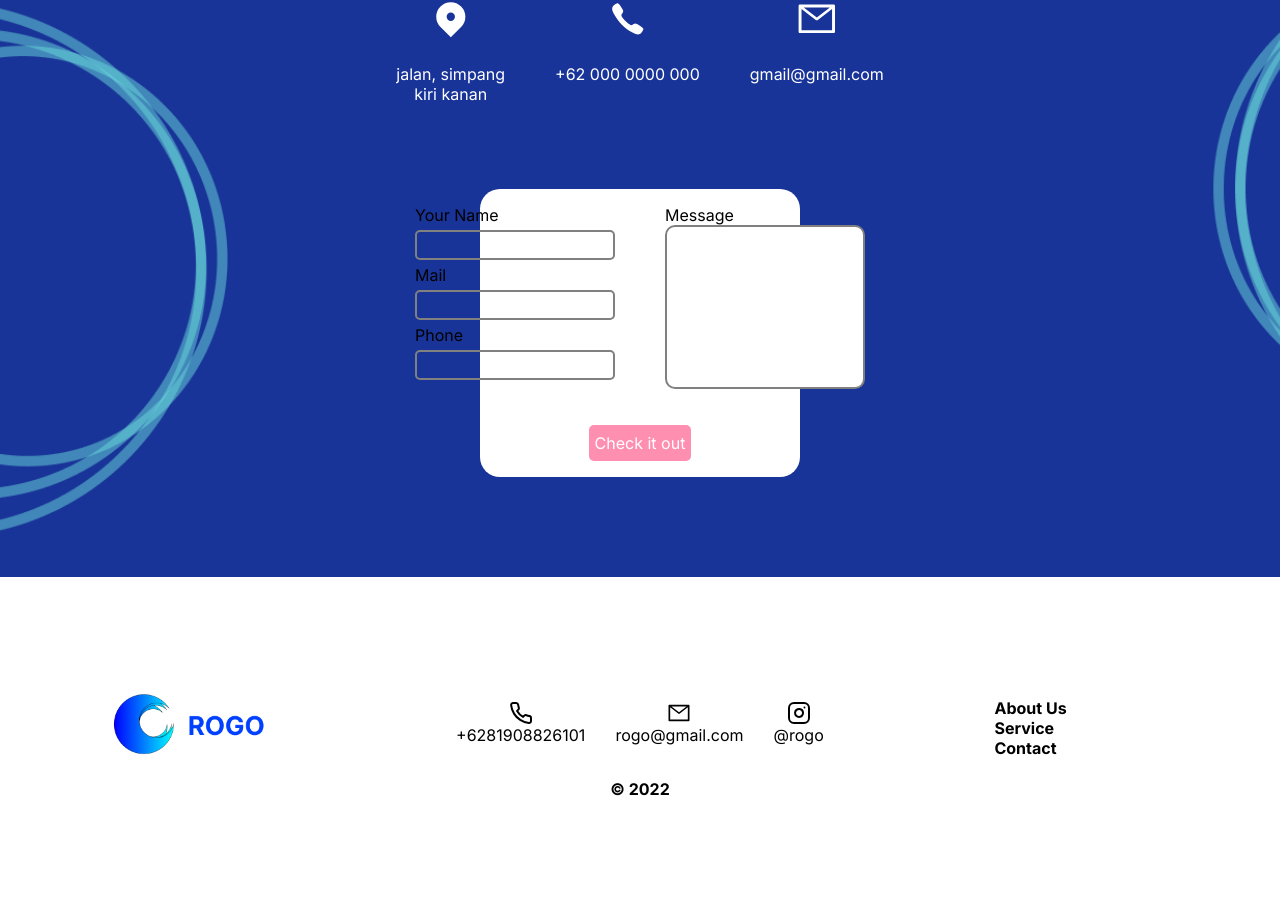
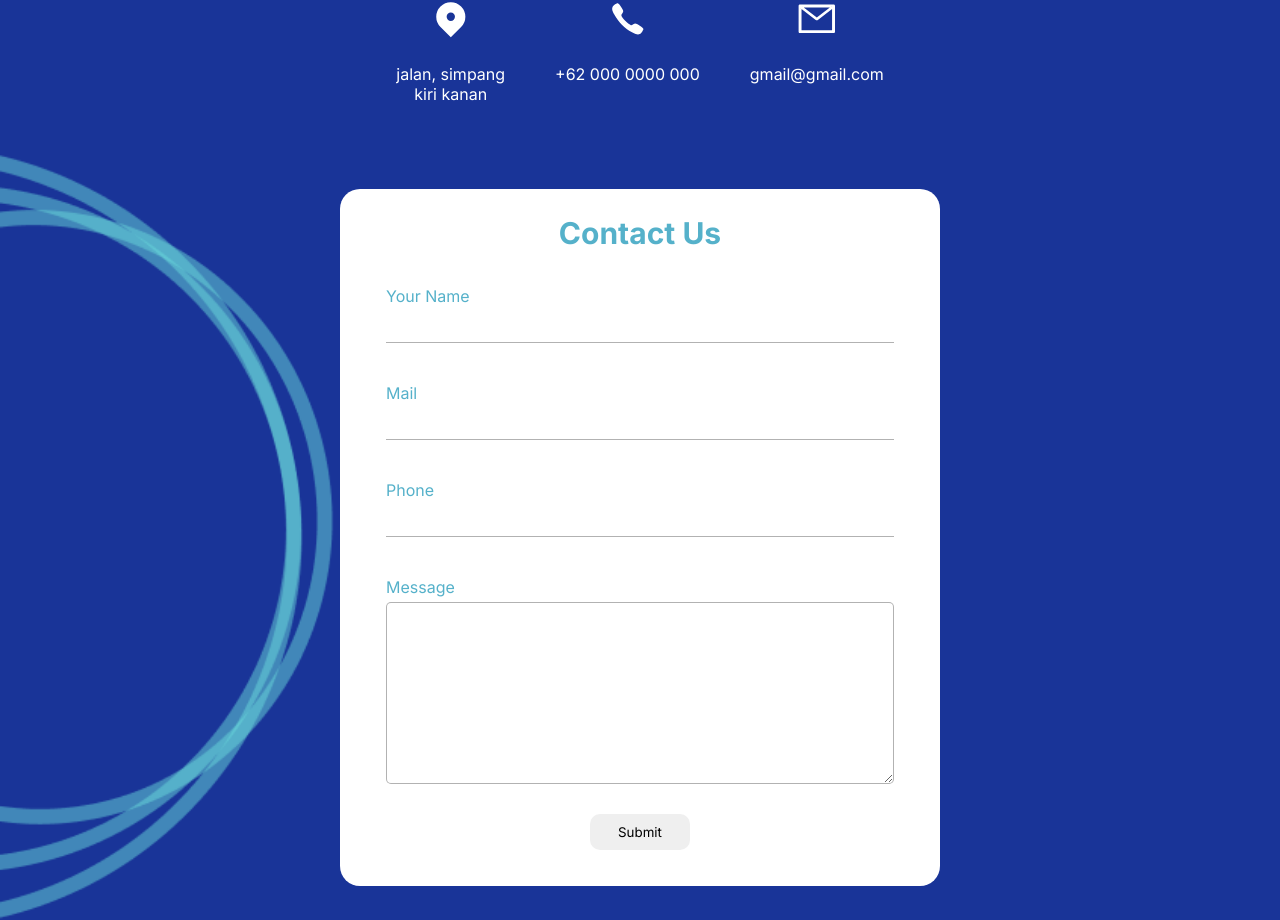
Before and after one commit to riozakirahman/company-profile-rogo, a React (Create React App) app in the folder rogo_project-main/: page /contact in a window 1280 px wide. Shown: the part 441-1361 px from the top of the page. Before the commit the page ends 1340 px from the top, so only its background shows below. Built offline with nearby package versions, Linux system fonts and the light colour scheme.

Commit message:
Creating contact form

```diff
--- a/rogo_project-main/src/CSS/contact.css
+++ b/rogo_project-main/src/CSS/contact.css
@@ -5,6 +5,7 @@
   --bg-card-shadow: #00e1ff9a;
   --bg-pink: #ff8fb1;
   --bg-form: #eff5f5;
+  --form-text: #55b1ca;
 }
 
 .contact-bg {
@@ -90,59 +91,87 @@
   }
 }
 /* form */
-.bg-form {
-  width: 25%;
+.contact-form {
+  width: 90%;
+  max-width: 600px;
   background: white;
-
   margin: 0 auto;
   padding: 1rem;
   border-radius: 20px;
 }
-.form-wrapper-items {
+.contact-form__title {
+  text-align: center;
+  font-size: 30px;
+  padding: 10px;
+  color: var(--form-text);
+  margin-bottom: 15px;
+}
+.contact-form__form {
+  padding: 0 20px;
+}
+.form-row {
+  margin-bottom: 20px;
+}
+.input-data {
+  padding: 10px;
+}
+.input-data-submit {
   display: flex;
   justify-content: center;
-  gap: 50px;
+}
+.input-text {
+  display: flex;
+  color: var(--form-text);
+  flex-direction: column;
+  gap: 5px 0;
+}
+.input-field {
+  height: 2rem;
+  border: none;
+  padding: 5px 0;
+  color: rgba(0, 0, 0, 0.7);
+  border-bottom: 1px solid rgba(0, 0, 0, 0.3);
 }
 
-.form-items-left > label,
-.text-area-right > label {
-  color: black;
-  font-size: 1rem;
+.input-submit {
+  padding: 10px;
+  width: 100px;
+  border: none;
+  border-radius: 10px;
 }
-.form-items-left > input[type='text'] {
+.input-submit:hover {
+  background-color: var(--bg-pink);
+  color: white;
+}
+.input-textarea {
+  border: 1px solid rgba(0, 0, 0, 0.3);
   border-radius: 5px;
-  padding: 5px 2px;
-  background: var(--bg-formg);
-  border: 2px solid grey;
-  margin: 5px 0;
+  padding: 10px;
+}
+.input-textarea:focus {
+  outline: none;
+  color: var(--bg-pink);
+  border: 1px solid var(--bg-pink);
+}
+.input-field:focus {
+  outline: none;
+  color: var(--bg-pink);
+  border-bottom: 1px solid var(--bg-pink);
 }
 
-.text-area-right > textarea {
-  resize: none;
-  width: 200px;
-  border-radius: 10px;
-  border: 2px solid grey;
+/* removing autofill */
+input:-webkit-autofill,
+input:-webkit-autofill:hover,
+input:-webkit-autofill:focus,
+textarea:-webkit-autofill,
+textarea:-webkit-autofill:hover,
+textarea:-webkit-autofill:focus,
+select:-webkit-autofill,
+select:-webkit-autofill:hover,
+select:-webkit-autofill:focus {
+  border: 1px solid green;
+  -webkit-text-fill-color: green;
+  -webkit-box-shadow: 0 0 0px 1000px #000 inset;
+  transition: background-color 5000s ease-in-out 0s;
 }
-.btn-form {
-  display: flex;
-  justify-content: center;
-  margin-top: 2rem;
-}
-.btn-form button {
-  font-size: 1rem;
-  padding: 8px 6px;
-  border-radius: 5px;
-  border: none;
-  background-color: #ff8fb1;
-  color: white;
-}
-
-@media screen and (max-width: 594px) {
-  .form-wrapper-items {
-    display: flex;
-    flex-wrap: wrap;
-  }
-  .btn-form button {
-    font-size: 0.9rem;
-  }
-}
+/*  */
--- a/rogo_project-main/src/Component/Contact.jsx
+++ b/rogo_project-main/src/Component/Contact.jsx
@@ -1,8 +1,8 @@
-import React from 'react';
-import { HiLocationMarker } from 'react-icons/hi';
-import { IoIosCall } from 'react-icons/io';
-import { AiOutlineMail } from 'react-icons/ai';
-import '../CSS/contact.css';
+import React from "react";
+import { HiLocationMarker } from "react-icons/hi";
+import { IoIosCall } from "react-icons/io";
+import { AiOutlineMail } from "react-icons/ai";
+import "../CSS/contact.css";
 const Contact = () => {
   return (
     <>
@@ -32,24 +32,69 @@ const Contact = () => {
         </div>
 
         {/* form */}
-        <div className="bg-form">
-          <div className="form-wrapper-items">
-            <div className="form-items-left">
-              <label htmlFor="name-user">Your Name</label>
-              <input type="text" className="name-user" />
-              <label htmlFor="mail-user">Mail</label>
-              <input type="text" className="mail-user" />
-              <label htmlFor="mail-user">Phone</label>
-              <input type="text" className="phone-user" />
+        <div className="contact-form">
+          <h4 className="contact-form__title">Contact Us</h4>
+          <form action="#" className="contact-form__form">
+            <div className="form-row">
+              <div className="input-data">
+                <label htmlFor="name" className="input-text">
+                  Your Name
+                  <input
+                    type="text"
+                    id="name"
+                    className="input-field"
+                    required
+                  />
+                </label>
+              </div>
             </div>
-            <div className="text-area-right">
-              <label htmlFor="msg">Message</label>
-              <textarea name="txt-area" id="" cols="30" rows="10"></textarea>
+            <div className="form-row">
+              <div className="input-data">
+                <label htmlFor="mail" className="input-text">
+                  Mail
+                  <input
+                    type="email"
+                    id="mail"
+                    className="input-field"
+                    required
+                  />
+                </label>
+              </div>
             </div>
-          </div>
-          <div className="btn-form">
-            <button className="my-button">Check it out</button>
-          </div>
+            <div className="form-row">
+              <div className="input-data">
+                <label htmlFor="phone" className="input-text">
+                  Phone
+                  <input
+                    type="text"
+                    id="phone"
+                    className="input-field"
+                    required
+                  />
+                </label>
+              </div>
+            </div>
+            <div className="form-row">
+              <div className="input-data">
+                <label htmlFor="message" className="input-text">
+                  Message
+                  <textarea
+                    name=""
+                    id="message"
+                    rows="10"
+                    cols="10"
+                    className="input-textarea"
+                    required
+                  ></textarea>
+                </label>
+              </div>
+            </div>
+            <div className="form-row">
+              <div className="input-data-submit">
+                <input type="submit" className="input-submit" />
+              </div>
+            </div>
+          </form>
         </div>
       </div>
     </>
```
